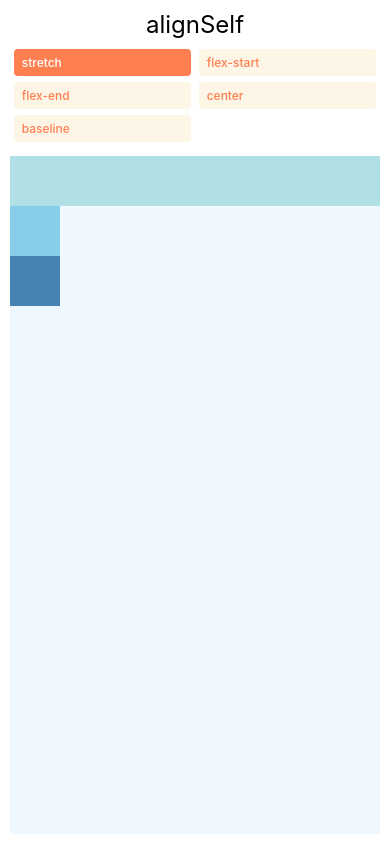
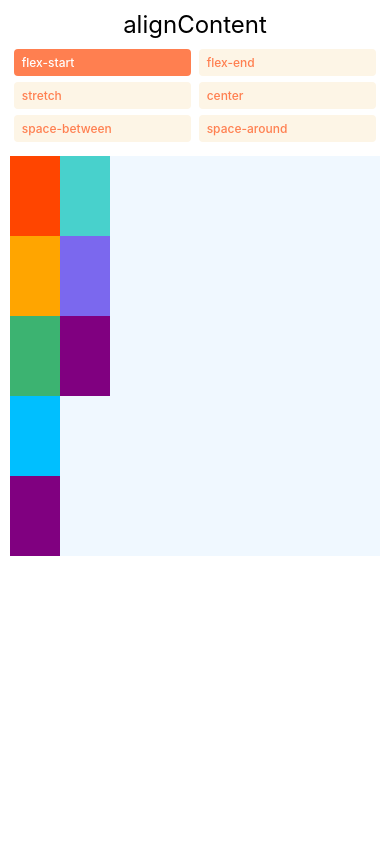
Before and after one commit to Hussain-hamim/Taskly, a React Native app: screen / in a window 390 px wide. Built offline with nearby package versions, Linux system fonts and the light colour scheme.

Commit message:
alignContent defines the distribution of lines along the cross-axis

```diff
--- a/App.js
+++ b/App.js
@@ -1,29 +1,32 @@
 import React, { useState } from "react";
 import { View, TouchableOpacity, Text, StyleSheet } from "react-native";
 
-const AlignSelfLayout = () => {
-  const [alignSelf, setAlignSelf] = useState("stretch");
+const AlignContentLayout = () => {
+  const [alignContent, setAlignContent] = useState("flex-start");
 
   return (
     <PreviewLayout
-      label="alignSelf"
-      selectedValue={alignSelf}
-      values={["stretch", "flex-start", "flex-end", "center", "baseline"]}
-      setSelectedValue={setAlignSelf}
+      label="alignContent"
+      selectedValue={alignContent}
+      values={[
+        "flex-start",
+        "flex-end",
+        "stretch",
+        "center",
+        "space-between",
+        "space-around",
+      ]}
+      setSelectedValue={setAlignContent}
     >
-      <View
-        style={[
-          styles.box,
-          {
-            alignSelf: alignSelf,
-            width: "auto",
-            minWidth: 50,
-            backgroundColor: "powderblue",
-          },
-        ]}
-      />
-      <View style={[styles.box, { backgroundColor: "skyblue" }]} />
-      <View style={[styles.box, { backgroundColor: "steelblue" }]} />
+      <View style={[styles.box, { backgroundColor: "orangered" }]} />
+      <View style={[styles.box, { backgroundColor: "orange" }]} />
+      <View style={[styles.box, { backgroundColor: "mediumseagreen" }]} />
+      <View style={[styles.box, { backgroundColor: "deepskyblue" }]} />
+
+      <View style={[styles.box, { backgroundColor: "purple" }]} />
+      <View style={[styles.box, { backgroundColor: "mediumturquoise" }]} />
+      <View style={[styles.box, { backgroundColor: "mediumslateblue" }]} />
+      <View style={[styles.box, { backgroundColor: "purple" }]} />
     </PreviewLayout>
   );
 };
@@ -55,20 +58,23 @@ const PreviewLayout = ({
         </TouchableOpacity>
       ))}
     </View>
-    <View style={styles.container}>{children}</View>
+    <View style={[styles.container, { [label]: selectedValue }]}>
+      {children}
+    </View>
   </View>
 );
 
 const styles = StyleSheet.create({
   container: {
     flex: 1,
+    flexWrap: "wrap",
     marginTop: 8,
     backgroundColor: "aliceblue",
-    minHeight: 200,
+    maxHeight: 400,
   },
   box: {
     width: 50,
-    height: 50,
+    height: 80,
   },
   row: {
     flexDirection: "row",
@@ -104,4 +110,4 @@ const styles = StyleSheet.create({
   },
 });
 
-export default AlignSelfLayout;
+export default AlignContentLayout;
```
